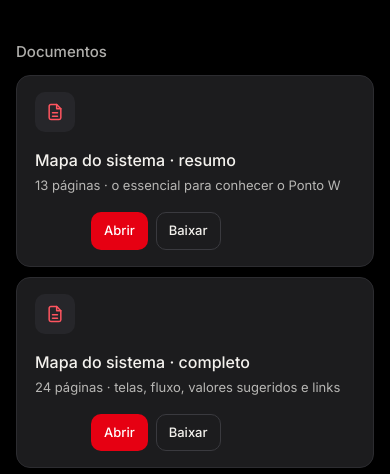
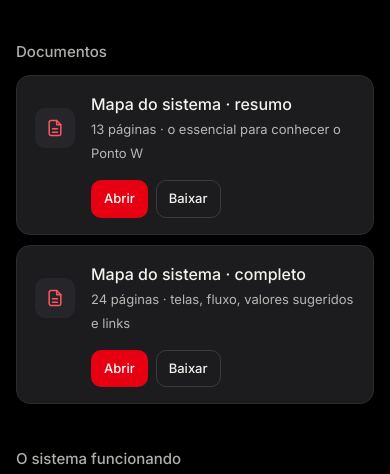
Before and after one commit to jbelkior1/pontow-materiais, a plain HTML site: page index.html in a window 390 px wide. Shown: the part 704-1178 px from the top of the page. Drawn offline with Linux system fonts and the light colour scheme.

Commit message:
Cartões dos PDFs no celular: ícone e título na mesma linha

```diff
--- a/index.html
+++ b/index.html
@@ -57,6 +57,7 @@
   .nota { margin-top: 44px; padding-top: 18px; border-top: 1px solid var(--linha); font-size: 13px; color: var(--dim); }
   @media (max-width: 560px) {
     .doc { flex-wrap: wrap; }
+    .doc .item-texto { flex-basis: 0; }
     .doc .acoes { width: 100%; padding-left: 56px; }
   }
 </style>
```
